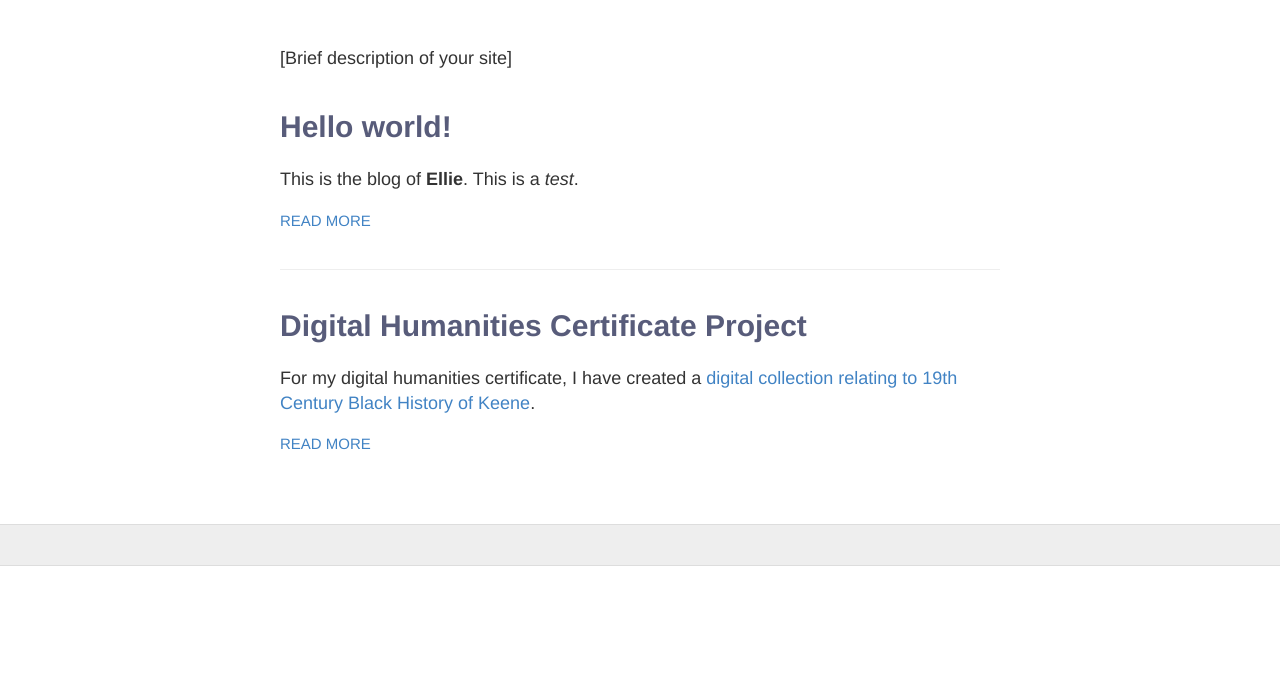
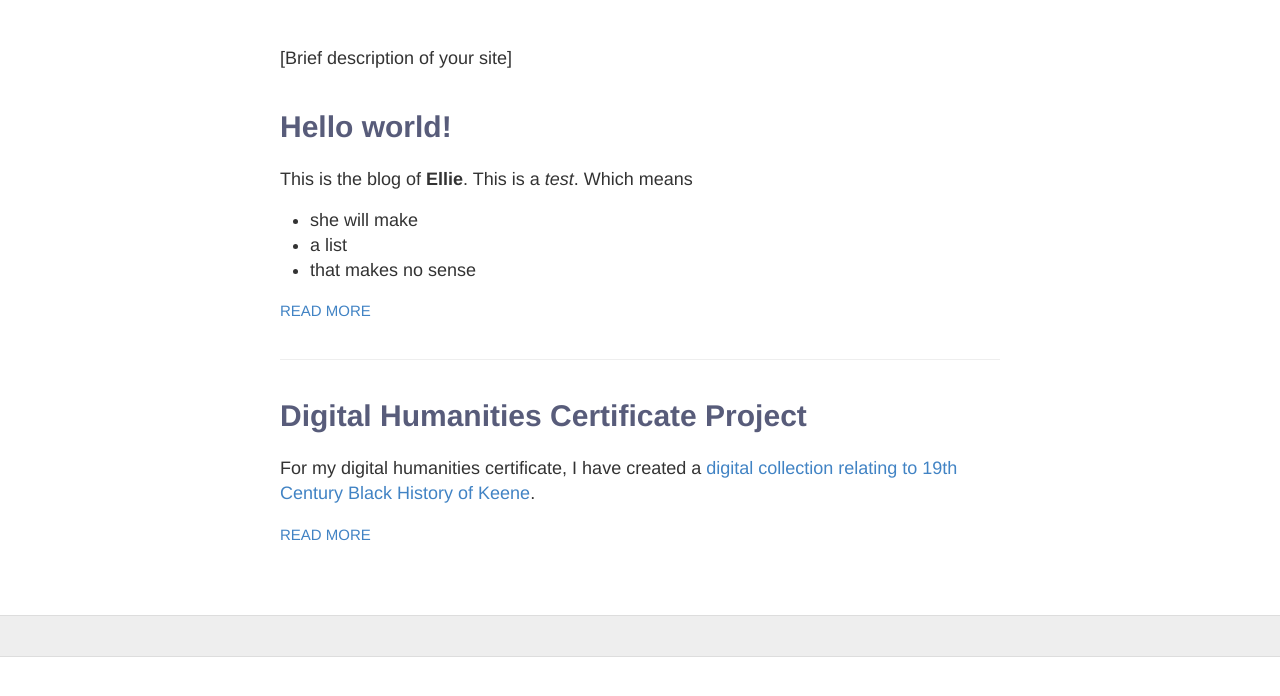
Before and after one commit to elliew1211/elliew1211.github.io, a Jekyll site: the page built from index.html, in a window 1280 px wide, cut to the strip 158-854 px from the top of the page. Built offline with Jekyll 4.4.1, drawn with Linux system fonts in a browser that asks for light colours.

Commit message:
Update 2024-02-13-Hello-World.md

```diff
--- a/_posts/2024-02-13-Hello-World.md
+++ b/_posts/2024-02-13-Hello-World.md
@@ -3,4 +3,7 @@ layout: post
 title: Hello world!
 ---
 
-This is the blog of **Ellie**. This is a *test*.
+This is the blog of **Ellie**. This is a *test*. Which means
++ she will make
+- a list
+* that makes no sense
```
